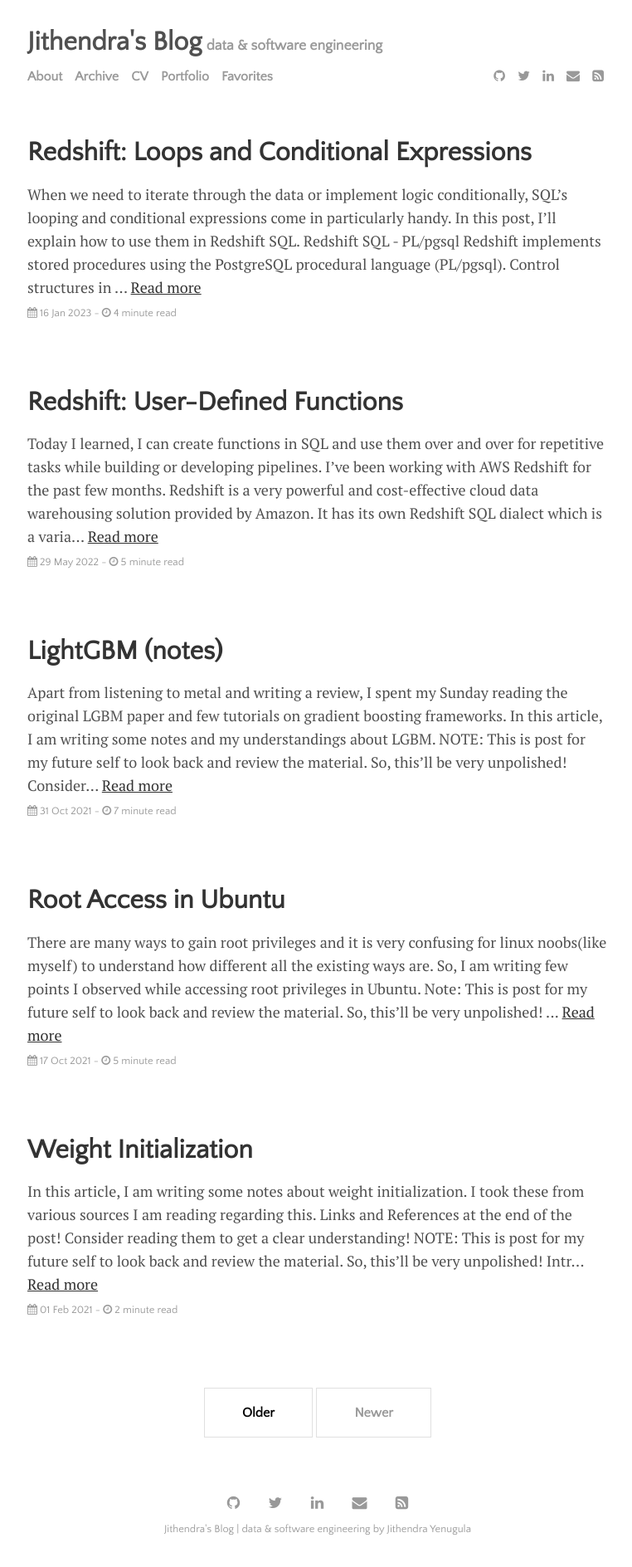
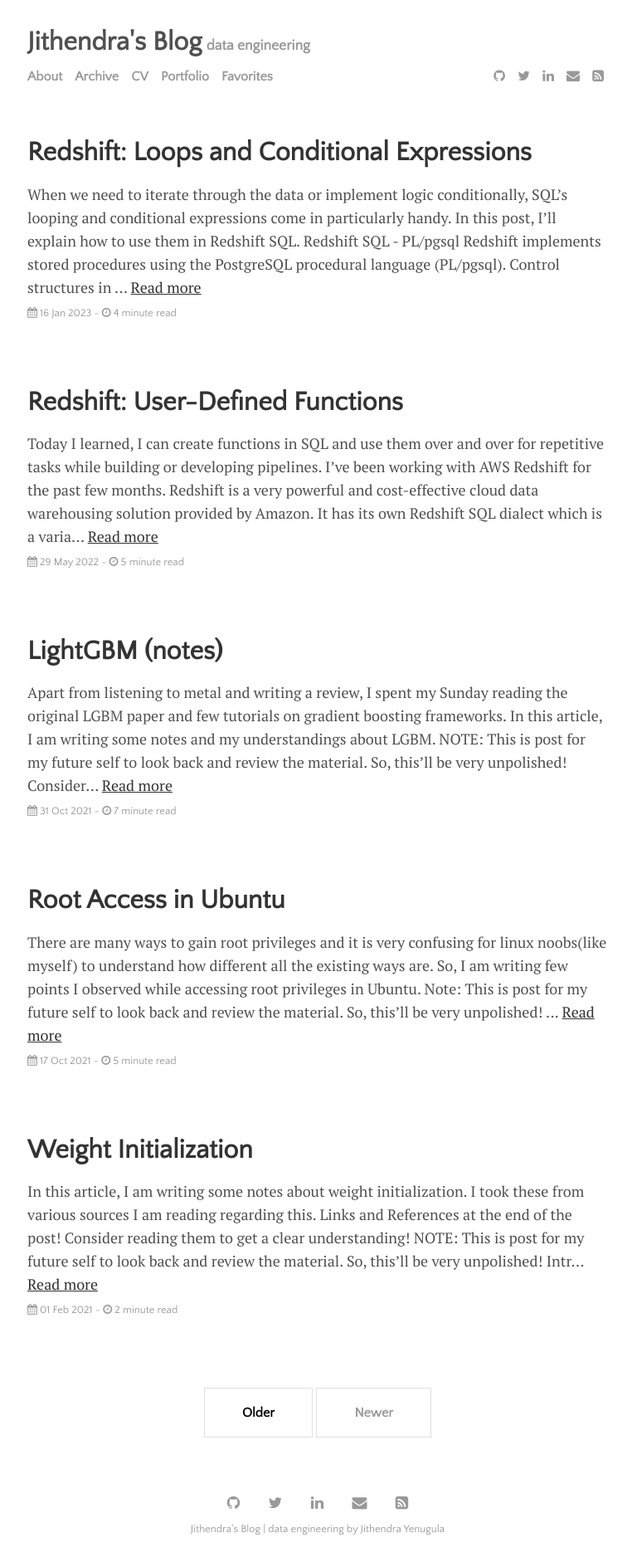
Before and after one commit to jithendray/cv, a Jekyll site: the page built from index.html, in a window 1280 px wide. Shown: the whole page at 83% size, without its empty margins (257-1019 px from the left). Built offline with Jekyll 4.4.1, drawn with Linux system fonts in a browser that asks for light colours; the list of posts is cut into pages by our own code.

Commit message:
corrections

```diff
--- a/_config.yml
+++ b/_config.yml
@@ -21,7 +21,7 @@
 
 # Customise atom feed settings (this is where Jekyll-Feed gets configuration information)
 title:		           "Jithendra's Blog"
-description:	       'data & software engineering'
+description:	       'data engineering'
 author:              'Jithendra Yenugula'
 
 # RSS 2.0 can be used instead of Atom by uncommenting following two lines
```
